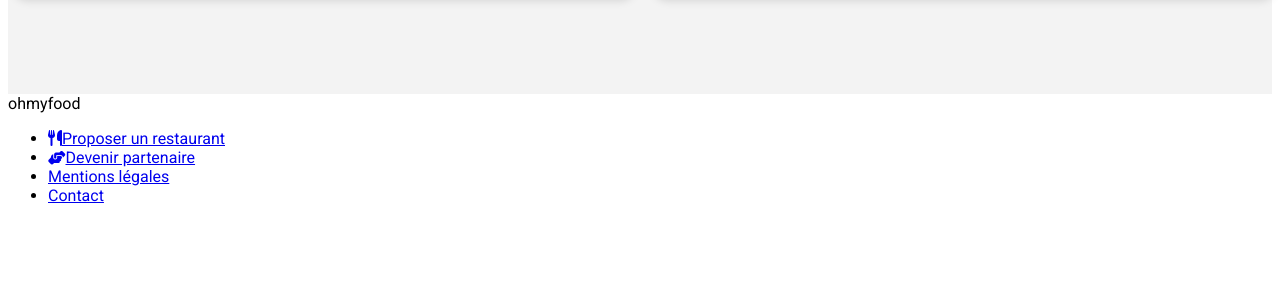
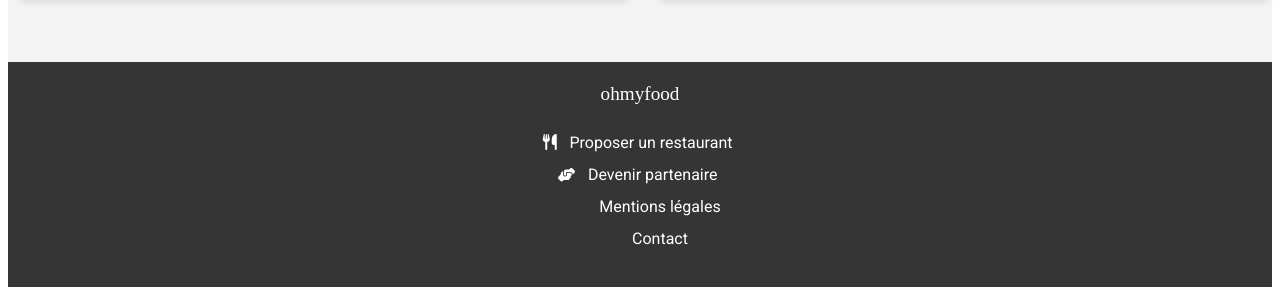
Before and after one commit to eliefirst/LaurentDouieb_3_25052021, a plain HTML site: page index.html in a window 1280 px wide. Shown: the part 1210-1505 px from the top of the page. Before the commit the page ends 1431 px from the top, so only its background shows below. Drawn offline with Linux system fonts and the light colour scheme; a web font is replaced by a local one.

Commit message:
format desktop

```diff
--- a/css/styles.css
+++ b/css/styles.css
@@ -147,7 +147,8 @@
 
 .restau{
  background-color: #f3f3f3;
- height: 50rem;
+ height: 48rem;
+ /*margin-left: -0.50rem;*/
 }
 
 .restaurants__titre{
@@ -216,8 +217,35 @@
 .restaurants__liste__coeur:hover {
     background-size: 100% 100%;
     -webkit-text-stroke-color: transparent;
-    }
+}
 .boite a{
   text-decoration: none;
   color: black;
 }
+.footer{
+    background-color: #353535;
+    text-align: center;
+    line-height: 2rem;
+    padding: 1rem;
+}
+.footer__logo{
+    color: white;
+    font-family: "Shrikhand", "cursive";
+    margin: 0;
+   font-size: 1.2rem;
+}
+.footer__link {
+    color: white;
+    text-decoration: none;
+    font-size: 1rem;
+}
+.footer__link:hover {
+    text-decoration: underline;
+}
+.footer__liste {
+    list-style: none;
+}
+.footer__icon{
+    margin-left: -2.8rem;
+    margin-right: 0.8rem;
+}
--- a/index.html
+++ b/index.html
@@ -167,21 +167,21 @@
             </main>
        <footer class="footer">
 
-            <div class="content-wrap">
+            <div class="footer-wrap">
 
                     <span class="footer__logo">ohmyfood</span>
 
-                    <ul class="footer__list">
-                        <li class="footer__list__item">
-                            <a class="footer__link" href="#"><i class="fa-utensils fas footer__icon__fork"></i>Proposer un restaurant</a>
+                    <ul class="footer__liste">
+                        <li class="footer__liste__item">
+                            <a class="footer__link" href="#"><i class="fa-utensils fas footer__icon"></i>Proposer un restaurant</a>
                         </li>
-                        <li class="footer__list__item">
+                        <li class="footer__liste__item">
                             <a class="footer__link" href="#"><i class="fa-hands-helping fa-sm fas footer__icon"></i>Devenir partenaire</a>
                         </li>
-                        <li class="footer__list__item">
+                        <li class="footer__liste__item">
                             <a class="footer__link" href="#">Mentions légales</a>
                         </li>
-                        <li class="footer__list__item">
+                        <li class="footer__liste__item">
                             <a class="footer__link" href="mailto:contact@ohmyfood.com">Contact</a>
                         </li>
                     </ul>
```
